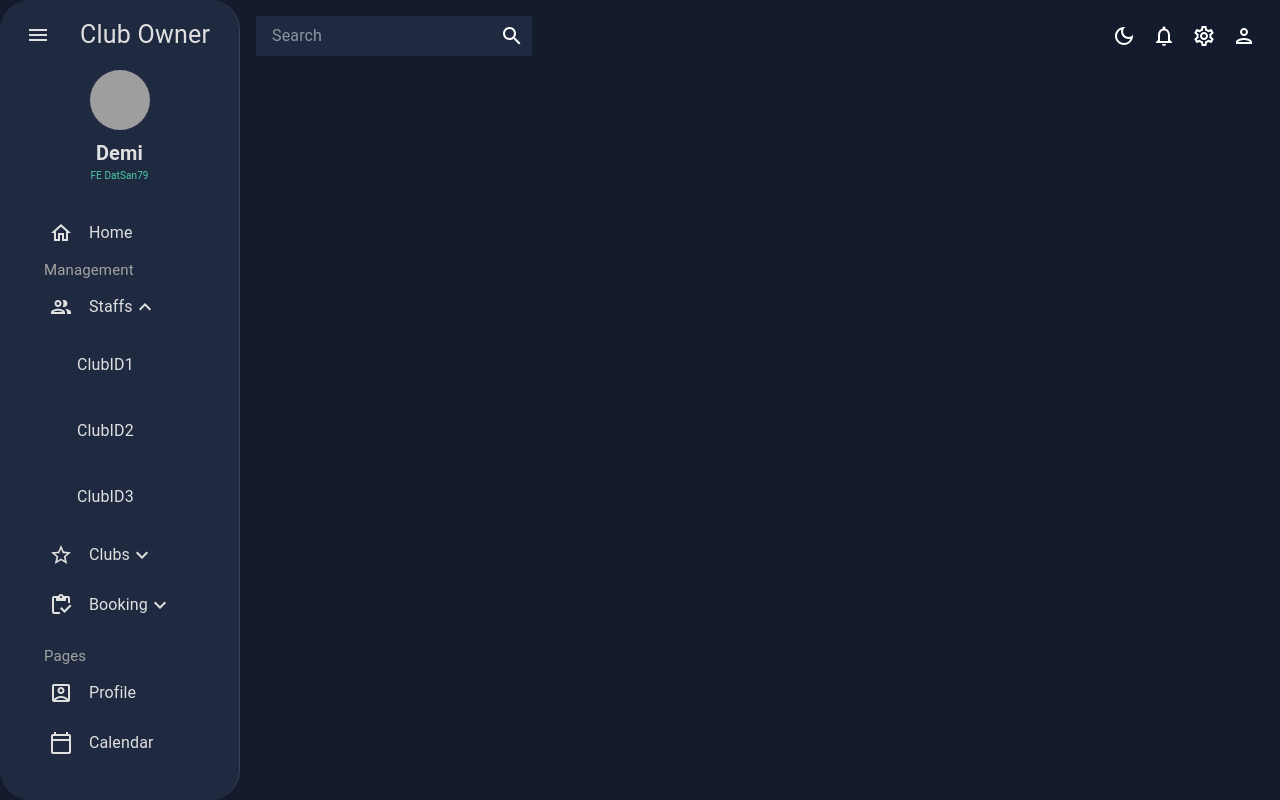
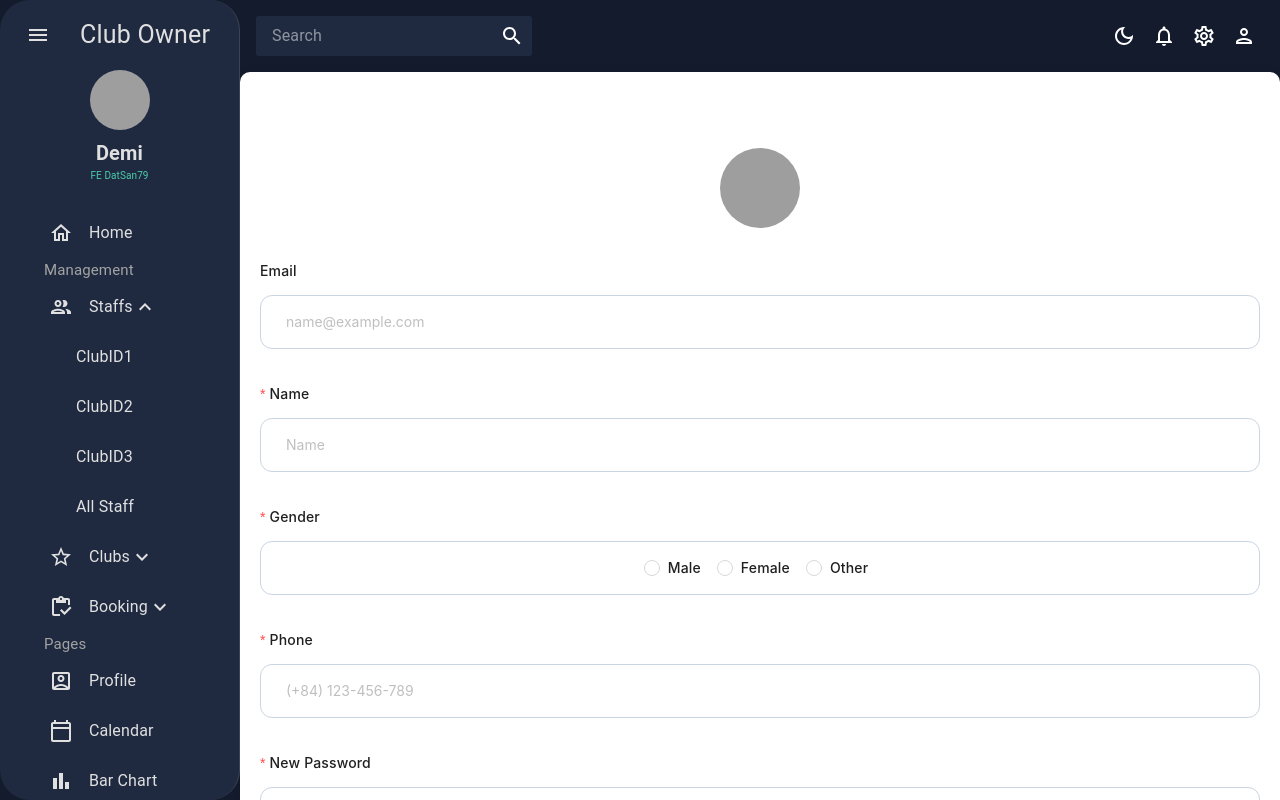
Before and after one commit to dangto439/Summer2024SWP391_NJS1805_Group3979, a React (Vite) app: page /dashboard/profile in a window 1280 px wide. Both pictures are taken after a click on the link "Staffs". Shown: the top 800 px of the page. Built offline with nearby package versions, Linux system fonts and the light colour scheme; grey boxes are pictures that could not be loaded.

Commit message:
update correct link to in sidebar and route in dashboard

```diff
--- a/src/App.jsx
+++ b/src/App.jsx
@@ -74,7 +74,7 @@ function App() {
       element: <Dashboard />,
       children: [
         {
-          path: "allstaff",
+          path: "staff/allstaff",
           element: <Staff />,
         },
 
--- a/src/components/dashboard/index.jsx
+++ b/src/components/dashboard/index.jsx
@@ -4,6 +4,7 @@ import Topbar from "./topbar";
 import Sidebar from "./sidebar";
 import Staff from "../staff/index";
 import { Route, Routes } from "react-router-dom";
+import Profile from "../profile";
 
 function Dashboard() {
   const [theme, colorMode] = useMode();
@@ -17,9 +18,8 @@ function Dashboard() {
           <Box component="main" className="content" flexGrow={1}>
             <Topbar />
             <Routes>
-              <Route path="allstaff" element={<Staff />} />
-              {/* <Route path="profile" element={<Profile />} />
-              <Route path="manage-account" element={<ManageAccount />} /> */}
+              <Route path="staff/allstaff" element={<Staff />} />
+              <Route path="profile" element={<Profile />} />
             </Routes>
           </Box>
         </Box>
--- a/src/components/dashboard/sidebar.jsx
+++ b/src/components/dashboard/sidebar.jsx
@@ -13,7 +13,6 @@ import {
 import { Link } from "react-router-dom";
 import { tokens } from "../../theme";
 import HomeOutlinedIcon from "@mui/icons-material/HomeOutlined";
-// import PeopleOutlinedIcon from "@mui/icons-material/PeopleOutlined";
 import CalendarTodayOutlinedIcon from "@mui/icons-material/CalendarTodayOutlined";
 import BarChartOutlinedIcon from "@mui/icons-material/BarChartOutlined";
 import PieChartOutlineOutlinedIcon from "@mui/icons-material/PieChartOutline";
@@ -24,7 +23,6 @@ import InventoryOutlinedIcon from "@mui/icons-material/InventoryOutlined";
 import ExpandLessIcon from "@mui/icons-material/ExpandLess";
 import ExpandMoreIcon from "@mui/icons-material/ExpandMore";
 import GroupOutlinedIcon from "@mui/icons-material/GroupOutlined";
-// import EventNoteOutlinedIcon from "@mui/icons-material/EventNoteOutlined";
 
 const Item = ({ title, to, icon, selected, setSelected }) => {
   const theme = useTheme();
@@ -35,9 +33,9 @@ const Item = ({ title, to, icon, selected, setSelected }) => {
       style={{ color: colors.grey[100] }}
       onClick={() => setSelected(title)}
       icon={icon}
+      component={<Link to={to} />}
     >
       <Typography>{title}</Typography>
-      <Link to={to} />
     </MenuItem>
   );
 };
@@ -189,33 +187,42 @@ const MySidebar = () => {
               </Typography>
             </MenuItem>
             <Collapse in={openStaffs} timeout="auto" unmountOnExit>
-              <List component="div" disablePadding>
-                <ListItem sx={{ m: "0 0 0 17px" }}>
+              <Box component="div" sx={{ padding: 0 }}>
+                <Box sx={{ pl: 4 }}>
                   <Item
                     title="ClubID1"
-                    to="/staff/clubid1"
+                    to="staff/clubid1"
                     selected={selected}
                     setSelected={setSelected}
                   />
-                </ListItem>
-                <ListItem sx={{ m: "0 0 0 17px" }}>
+                </Box>
+                <Box sx={{ pl: 4 }}>
                   <Item
                     title="ClubID2"
-                    to="/staff/clubid2"
+                    to="staff/clubid2"
                     selected={selected}
                     setSelected={setSelected}
                   />
-                </ListItem>
-                <ListItem sx={{ m: "0 0 0 17px" }}>
+                </Box>
+                <Box sx={{ pl: 4 }}>
                   <Item
                     title="ClubID3"
-                    to="/staff/clubid3"
+                    to="staff/clubid3"
                     selected={selected}
                     setSelected={setSelected}
                   />
-                </ListItem>
-              </List>
+                </Box>
+                <Box sx={{ pl: 4 }}>
+                  <Item
+                    title="All Staff"
+                    to="staff/allstaff"
+                    selected={selected}
+                    setSelected={setSelected}
+                  />
+                </Box>
+              </Box>
             </Collapse>
+
             <MenuItem
               onClick={handleClubsClick}
               style={{ color: colors.grey[100] }}
@@ -227,32 +234,40 @@ const MySidebar = () => {
               </Typography>
             </MenuItem>
             <Collapse in={openClubs} timeout="auto" unmountOnExit>
-              <List component="div" disablePadding>
-                <ListItem sx={{ pl: 4 }}>
+              <Box component="div" disablePadding>
+                <Box sx={{ pl: 4 }}>
                   <Item
                     title="ClubID1"
-                    to="/club/clubid1"
+                    to="club/clubid1"
                     selected={selected}
                     setSelected={setSelected}
                   />
-                </ListItem>
-                <ListItem sx={{ pl: 4 }}>
+                </Box>
+                <Box sx={{ pl: 4 }}>
                   <Item
                     title="ClubID2"
-                    to="/club/clubid2"
+                    to="club/clubid2"
                     selected={selected}
                     setSelected={setSelected}
                   />
-                </ListItem>
-                <ListItem sx={{ pl: 4 }}>
+                </Box>
+                <Box sx={{ pl: 4 }}>
                   <Item
                     title="ClubID3"
-                    to="/club/clubid3"
+                    to="club/clubid3"
                     selected={selected}
                     setSelected={setSelected}
                   />
-                </ListItem>
-              </List>
+                </Box>
+                <Box sx={{ pl: 4 }}>
+                  <Item
+                    title="All Club"
+                    to="club/allclub"
+                    selected={selected}
+                    setSelected={setSelected}
+                  />
+                </Box>
+              </Box>
             </Collapse>
             <MenuItem
               onClick={handleBookingClick}
@@ -265,34 +280,27 @@ const MySidebar = () => {
               </Typography>
             </MenuItem>
             <Collapse in={openBooking} timeout="auto" unmountOnExit>
-              <List component="div" disablePadding>
-                <ListItem sx={{ pl: 4 }}>
+              <Box component="div" disablePadding>
+                <Box sx={{ pl: 4 }}>
                   <Item
-                    title="ClubID1"
-                    to="/booking/clubid1"
+                    title="Delete"
+                    to="booking/delete"
                     selected={selected}
                     setSelected={setSelected}
                   />
-                </ListItem>
-                <ListItem sx={{ pl: 4 }}>
+                </Box>
+                <Box sx={{ pl: 4 }}>
                   <Item
-                    title="ClubID2"
-                    to="/booking/clubid2"
+                    title="Box"
+                    to="booking/list"
                     selected={selected}
                     setSelected={setSelected}
                   />
-                </ListItem>
-                <ListItem sx={{ pl: 4 }}>
-                  <Item
-                    title="ClubID3"
-                    to="/booking/clubid3"
-                    selected={selected}
-                    setSelected={setSelected}
-                  />
-                </ListItem>
-              </List>
+                </Box>
+              </Box>
             </Collapse>
             <Typography
+              variant="h8"
               color={colors.grey[300]}
               sx={{ m: "15px 0 0 20px" }}
               fontSize="15px"
@@ -301,41 +309,32 @@ const MySidebar = () => {
             </Typography>
             <Item
               title="Profile"
-              to="/profile"
+              to="profile"
               icon={<AccountBoxOutlinedIcon />}
               selected={selected}
               setSelected={setSelected}
             />
-
             <Item
               title="Calendar"
-              to="/calendar"
+              to="calendar"
               icon={<CalendarTodayOutlinedIcon />}
               selected={selected}
               setSelected={setSelected}
             />
-
-            {/* <Typography
-              color={colors.grey[300]}
-              sx={{ m: "15px 0 0 20px" }}
-              fontSize="15px"
-            >
-              Charts
-            </Typography>
             <Item
               title="Bar Chart"
-              to="/bar"
+              to="bar"
               icon={<BarChartOutlinedIcon />}
               selected={selected}
               setSelected={setSelected}
             />
             <Item
               title="Pie Chart"
-              to="/pie"
+              to="pie"
               icon={<PieChartOutlineOutlinedIcon />}
               selected={selected}
               setSelected={setSelected}
-            /> */}
+            />
           </Box>
         </Menu>
       </Drawer>
```
